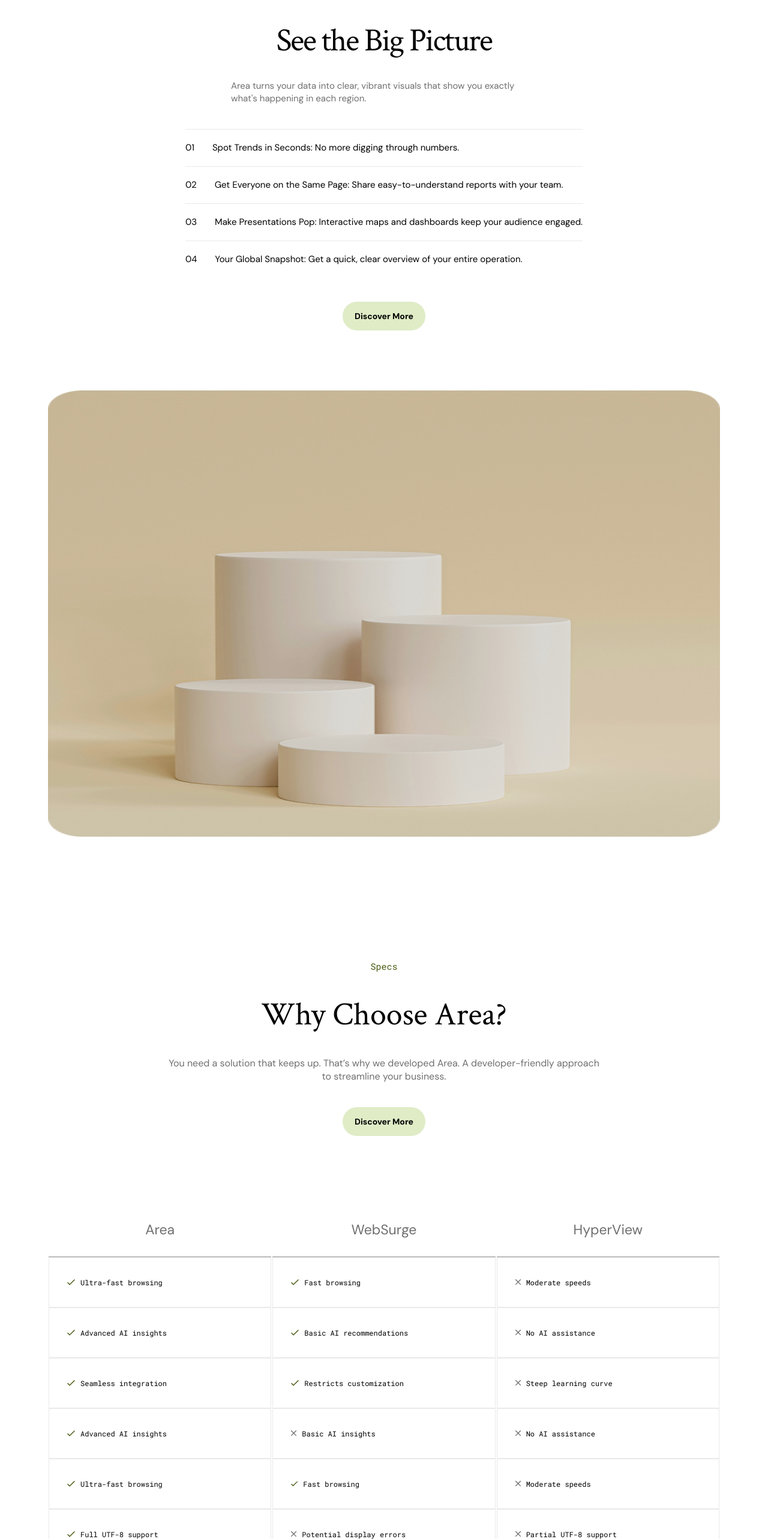
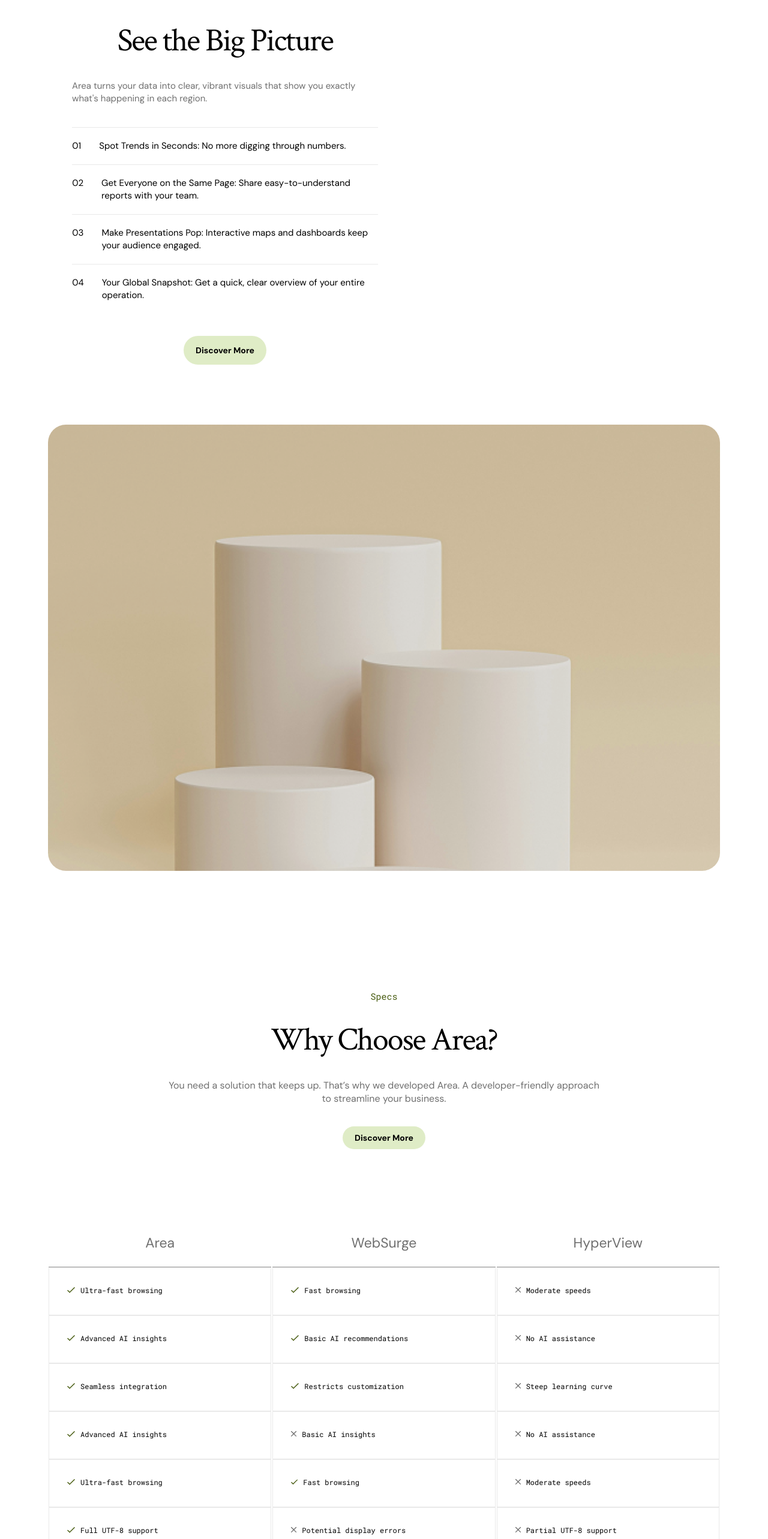
Before and after one commit to ministrov/landing-area-next-ts, a Next.js app: page / in a window 1280 px wide. Shown: the part 2880-5446 px from the top of the page at 60% size. Built offline with nearby package versions, Linux system fonts and the light colour scheme.

Commit message:
feat: end up operating on using a pixel perfect tools to fit a figma maket

```diff
--- a/components/connectUs/ConnectUs.module.css
+++ b/components/connectUs/ConnectUs.module.css
@@ -16,6 +16,7 @@
   font-size: 60px;
   line-height: 66px;
   text-align: center;
+  letter-spacing: -2px;
   color: var(--foreground);
 }
 
--- a/components/features/Features.module.css
+++ b/components/features/Features.module.css
@@ -8,7 +8,7 @@
   display: flex;
   flex-direction: column;
   align-items: flex-start;
-  max-width: 590px;
+  width: 590px;
   padding-top: 54px;
   padding-bottom: 80px;
   border-top: 1px solid var(--color-02);
@@ -25,7 +25,7 @@
 
 .slogan {
   max-width: 510px;
-  margin-bottom: 40px;
+  margin-bottom: 37px;
   font-family: var(--font-dm-sans);
   font-size: 15px;
   line-height: 21px;
@@ -33,7 +33,7 @@
 }
 
 .list {
-  margin-bottom: 40px;
+  margin-bottom: 37px;
 }
 
 .item {
@@ -44,6 +44,15 @@
   font-size: 15px;
   line-height: 21px;
   border-top: 1px solid var(--color-02);
+}
+
+.item p {
+  max-width: 460px;
+}
+
+.wrapperImage img {
+  object-fit: cover;
+  border-radius: 30px;
 }
 
 @media screen and (max-width: 1280px) {
--- a/components/howItWorks/HowItWorks.module.css
+++ b/components/howItWorks/HowItWorks.module.css
@@ -1,5 +1,5 @@
 .how {
-  padding-top: 80px;
+  padding-top: 74px;
   padding-bottom: 40px;
   border-top: 1px solid var(--color-02);
 }
@@ -8,13 +8,14 @@
   display: flex;
   align-items: center;
   justify-content: space-between;
-  margin-bottom: 80px;
+  margin-bottom: 73px;
 }
 
 .title {
   font-family: var(--font-crimson-text);
   font-size: 60px;
   line-height: 66px;
+  letter-spacing: -2px;
   color: var(--foreground);
 }
 
@@ -33,9 +34,9 @@
 
 .item span {
   display: block;
-  margin-bottom: 60px;
-  font-size: 80px;
-  line-height: 86px;
+  margin-bottom: 58px;
+  font-size: 76px;
+  line-height: 78px;
   color: var(--color-01);
 }
 
@@ -55,8 +56,9 @@
 
 .image {
   display: inline-block;
-  margin-top: 120px;
+  margin-top: 115px;
   border-radius: 30px;
+  vertical-align: middle;
 }
 
 @media screen and (max-width: 1280px) {
--- a/components/specification/Specification.module.css
+++ b/components/specification/Specification.module.css
@@ -1,6 +1,6 @@
 .spec {
-  padding-top: 80px;
-  padding-bottom: 120px;
+  padding-top: 73px;
+  padding-bottom: 126px;
 }
 
 .heading {
@@ -10,7 +10,7 @@
 }
 
 .title {
-  margin-bottom: 40px;
+  margin-bottom: 32px;
   font-family: var(--font-roboto-mono);
   font-size: 15px;
   line-height: 21px;
@@ -19,16 +19,17 @@
 }
 
 .question {
-  margin-bottom: 40px;
+  margin-bottom: 35px;
   font-family: var(--font-crimson-text);
   font-size: 60px;
   line-height: 66px;
   text-align: center;
+  letter-spacing: -2px;
   color: var(--foreground);
 }
 
 .paragraph {
-  margin-bottom: 40px;
+  margin-bottom: 35px;
   text-align: center;
   color: var(--color-06);
 }
@@ -40,7 +41,7 @@
 
 .top {
   padding-top: 40px;
-  padding-bottom: 30px;
+  padding-bottom: 25px;
   font-size: 23px;
   line-height: 30px;
   text-align: center;
@@ -79,7 +80,7 @@
   margin: 0;
   padding: 0;
   padding-bottom: 32px;
-  padding-top: 32px;
+  padding-top: 28px;
   padding-left: 30px;
   font-family: var(--font-roboto-mono);
   font-size: 12px;
@@ -103,6 +104,7 @@
 
 .btn {
   max-width: 138px;
+  max-height: 38px;
   margin: 0 auto;
   transition: all 0.5s ease-in-out;
 }
--- a/components/testimonials/Testimonials.module.css
+++ b/components/testimonials/Testimonials.module.css
@@ -1,12 +1,6 @@
 .testimonials {
-  height: 790px;
-  padding-bottom: 120px;
-  /* background-color: palegreen; */
+  padding-bottom: 118px;
 }
-
-/* .carousel {
-  background-color: paleturquoise;
-} */
 
 .slide {
   display: flex;
@@ -24,10 +18,11 @@
 }
 
 .text {
+  margin-top: -9px;
   margin-bottom: 50px;
   font-family: var(--font-crimson-text);
   font-size: 40px;
-  line-height: 46px;
+  line-height: 42px;
   letter-spacing: -1px;
   color: var(--foreground);
 }
--- a/components/testimonials/Testimonials.tsx
+++ b/components/testimonials/Testimonials.tsx
@@ -1,29 +1,30 @@
 'use client';
 
 import Image from 'next/image';
-import { useState, useEffect } from 'react';
+// import { useState, useEffect } from 'react';
 import { testimonials } from '@/helpers';
 import styles from './Testimonials.module.css';
 
 export const Testimonials = () => {
-  const [current, setCurrent] = useState<number>(0);
+  // const [current, setCurrent] = useState<number>(0);
 
-  useEffect(() => {
-    const isMobile = () =>
-      typeof window !== 'undefined' && window.innerWidth <= 800;
+  // useEffect(() => {
+  //   const isMobile = () =>
+  //     typeof window !== 'undefined' && window.innerWidth <= 800;
 
-    if (!isMobile()) {
-      const timeout = setInterval(() => {
-        setCurrent((prev) => (prev + 1) % testimonials.length);
-      }, 4000);
+  //   if (!isMobile()) {
+  //     const timeout = setInterval(() => {
+  //       setCurrent((prev) => (prev + 1) % testimonials.length);
+  //     }, 4000);
 
-      return () => clearInterval(timeout);
-    }
-    // На мобильных автосмены нет
-    return undefined;
-  }, []);
+  //     return () => clearInterval(timeout);
+  //   }
+  //   // На мобильных автосмены нет
+  //   return undefined;
+  // }, []);
 
-  const { image, author, text, role } = testimonials[current];
+  // const { image, author, text, role } = testimonials[current];
+  const { image, author, text, role } = testimonials[0];
 
   return (
     <section className={styles.testimonials}>
```
